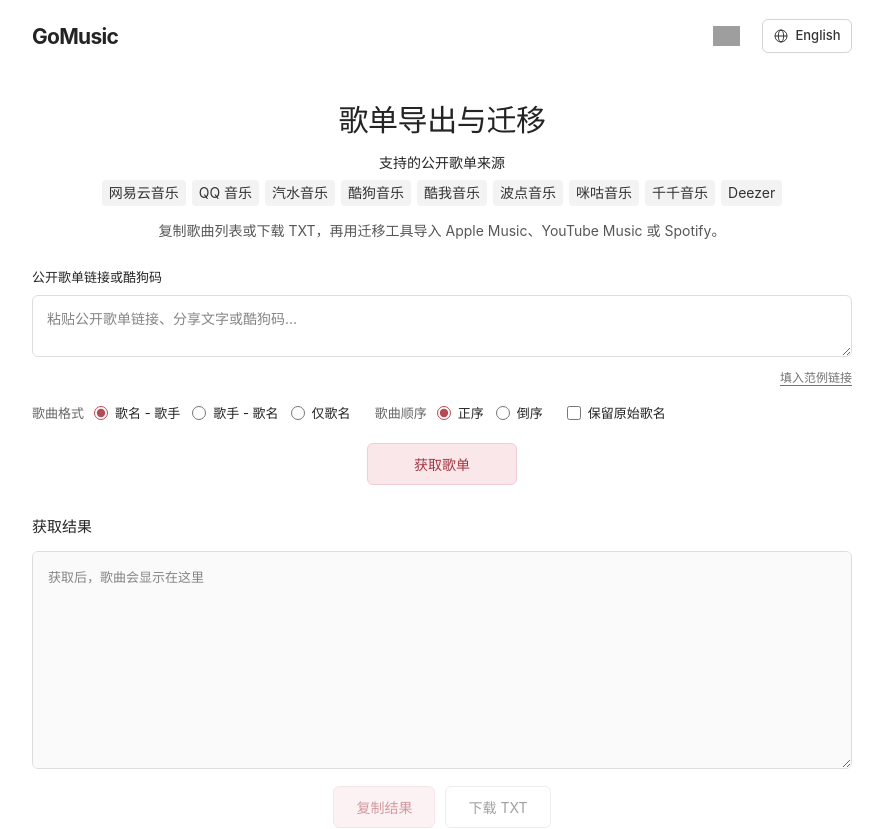
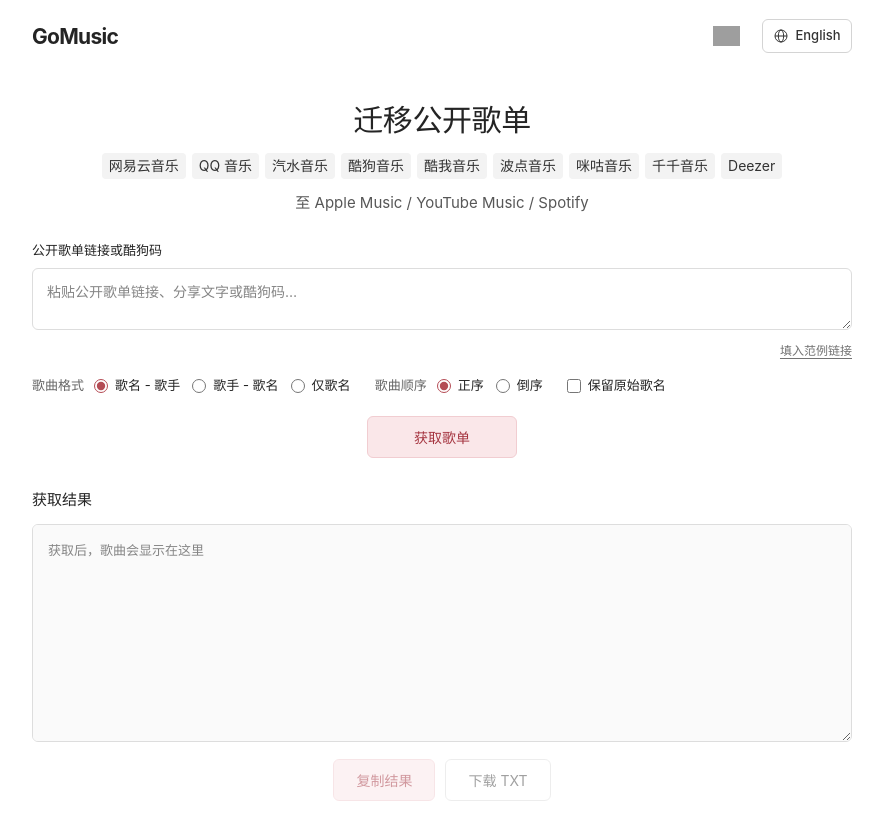
Before and after one commit to Bistutu/GoMusic, a Vue app in the folder static/: page / in a window 1280 px wide. Shown: the top 829 px of the page, without its empty margins (198-1081 px from the left). Built offline with nearby package versions, Linux system fonts and the light colour scheme; grey boxes are pictures that could not be loaded.

Commit message:
ui: simplify the playlist transfer headline

```diff
--- a/static/src/App.vue
+++ b/static/src/App.vue
@@ -108,21 +108,12 @@ const errorMessage = computed(() => {
     <main>
       <div class="page-intro">
         <h1>{{ t.title }}</h1>
-        <div class="supported-sources">
-          <p id="playlist-sources-label" class="source-label">
-            {{ t.sources }}
-          </p>
-          <ul
-            class="source-list"
-            role="list"
-            aria-labelledby="playlist-sources-label"
-          >
-            <li v-for="source in playlistSources" :key="source">
-              {{ t[source] }}
-            </li>
-          </ul>
-        </div>
-        <p class="page-description">{{ t.subtitle }}</p>
+        <ul class="source-list" role="list" :aria-label="t.sources">
+          <li v-for="source in playlistSources" :key="source">
+            {{ t[source] }}
+          </li>
+        </ul>
+        <p class="playlist-destinations">{{ t.destinations }}</p>
       </div>
       <PlaylistForm
         v-model="link"
--- a/static/src/i18n.ts
+++ b/static/src/i18n.ts
@@ -2,7 +2,7 @@ import { lastCompletedWeekDate } from "./lib/dates";
 
 const sponsorDate = lastCompletedWeekDate();
 const zh = {
-  title: "歌单导出与迁移",
+  title: "迁移公开歌单",
   detected: "已识别平台：",
   order: "歌曲顺序",
   results: "获取结果",
@@ -15,9 +15,8 @@ const zh = {
   transferTools: "迁移工具：",
   guide: "使用指南",
   language: "Switch to English",
-  subtitle:
-    "复制歌曲列表或下载 TXT，再用迁移工具导入 Apple\u00a0Music、YouTube\u00a0Music 或 Spotify。",
-  sources: "支持的公开歌单来源",
+  destinations: "至 Apple\u00a0Music / YouTube\u00a0Music / Spotify",
+  sources: "歌单来源",
   netease: "网易云音乐",
   qq: "QQ 音乐",
   qishui: "汽水音乐",
@@ -89,7 +88,7 @@ const zh = {
   sponsorAmount: "赞赏金额 / 元",
 };
 const en: Record<keyof typeof zh, string> = {
-  title: "Export and transfer playlists",
+  title: "Transfer public playlists",
   detected: "Detected platform: ",
   order: "Track order",
   results: "Results",
@@ -102,9 +101,8 @@ const en: Record<keyof typeof zh, string> = {
   transferTools: "Transfer tools:",
   guide: "How it works",
   language: "切换到中文",
-  subtitle:
-    "Copy the track list or download a TXT file to use with transfer tools for Apple\u00a0Music, YouTube\u00a0Music, or Spotify.",
-  sources: "Supported public playlist sources",
+  destinations: "to Apple\u00a0Music / YouTube\u00a0Music / Spotify",
+  sources: "Playlist sources",
   netease: "NetEase Cloud Music",
   qq: "QQ Music",
   qishui: "Qishui",
--- a/static/src/style.css
+++ b/static/src/style.css
@@ -116,30 +116,19 @@ h1 {
   letter-spacing: -0.4px;
   margin: 0 0 7px;
 }
-.page-description {
-  font-size: 14px;
+.playlist-destinations {
+  font-size: 15px;
   color: #575757;
   line-height: 1.6;
   margin: 0 auto;
-  max-width: 76ch;
-  text-wrap: pretty;
-}
-.supported-sources {
-  margin: 11px 0 14px;
-}
-.source-label {
-  margin: 0 0 7px;
-  color: #242424;
-  font-size: 14px;
-  font-weight: 600;
-  line-height: 1.5;
+  text-wrap: balance;
 }
 .source-list {
   display: flex;
   flex-wrap: wrap;
   justify-content: center;
   gap: 6px;
-  margin: 0;
+  margin: 12px 0;
   padding: 0;
   list-style: none;
   color: #333;
```
Also changed, not shown: 1 other file (tests, documents, lock files or other folders).
